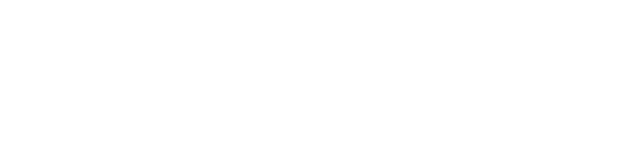
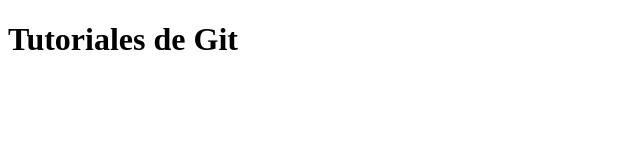
Before and after one commit to Jeg72/practicas-git, a plain HTML site: page index.html in a window 1280 px wide. Shown: the whole page, without its empty margins (0-640 px from the left). Drawn offline with Linux system fonts and the light colour scheme.

Commit message:
Haciendo el primer cambio

```diff
--- a/index.html
+++ b/index.html
@@ -5,6 +5,6 @@
 	<title>Practicando</title>
 </head>
 <body>
-
+	<h1>Tutoriales de Git </h1>
 </body>
 </html>
```
